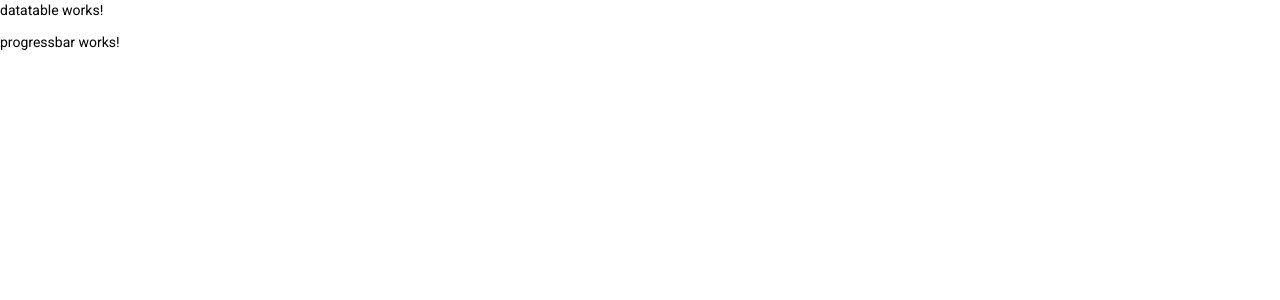
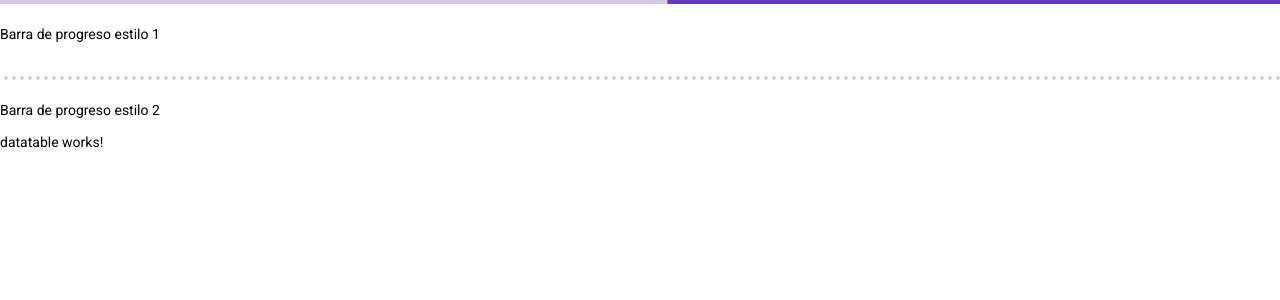
Before and after one commit to AndresDuran/ProgressBaryDatatable, an Angular app: page / in a window 1280 px wide. Shown: the top 300 px of the page. Built offline with nearby package versions, Linux system fonts and the light colour scheme.

Commit message:
Se agrega funcional la barra de progreso

```diff
--- a/src/app/app.component.html
+++ b/src/app/app.component.html
@@ -1,2 +1,2 @@
+<app-progressbar></app-progressbar>
 <app-datatable></app-datatable>
-<app-progressbar></app-progressbar>
--- a/src/app/app.module.ts
+++ b/src/app/app.module.ts
@@ -5,7 +5,8 @@ import { AppRoutingModule } from './app-routing.module';
 import { AppComponent } from './app.component';
 import { ProgressbarComponent } from './pages/progressbar/progressbar.component';
 import { DatatableComponent } from './pages/datatable/datatable.component';
-import { BrowserAnimationsModule } from '@angular/platform-browser/animations';
+import { FormsModule } from '@angular/forms';
+import {MatProgressBarModule} from '@angular/material/progress-bar';
 
 @NgModule({
   declarations: [
@@ -16,7 +17,8 @@ import { BrowserAnimationsModule } from '@angular/platform-browser/animations';
   imports: [
     BrowserModule,
     AppRoutingModule,
-    BrowserAnimationsModule
+    FormsModule,
+    MatProgressBarModule
   ],
   providers: [],
   bootstrap: [AppComponent]
--- a/src/app/pages/progressbar/progressbar.component.html
+++ b/src/app/pages/progressbar/progressbar.component.html
@@ -1 +1,7 @@
-<p>progressbar works!</p>
+<mat-progress-bar mode="indeterminate"></mat-progress-bar>
+<br>
+<p>Barra de progreso estilo 1</p>
+<br>
+<mat-progress-bar mode="buffer"></mat-progress-bar>
+<br>
+<p>Barra de progreso estilo 2</p>
```
